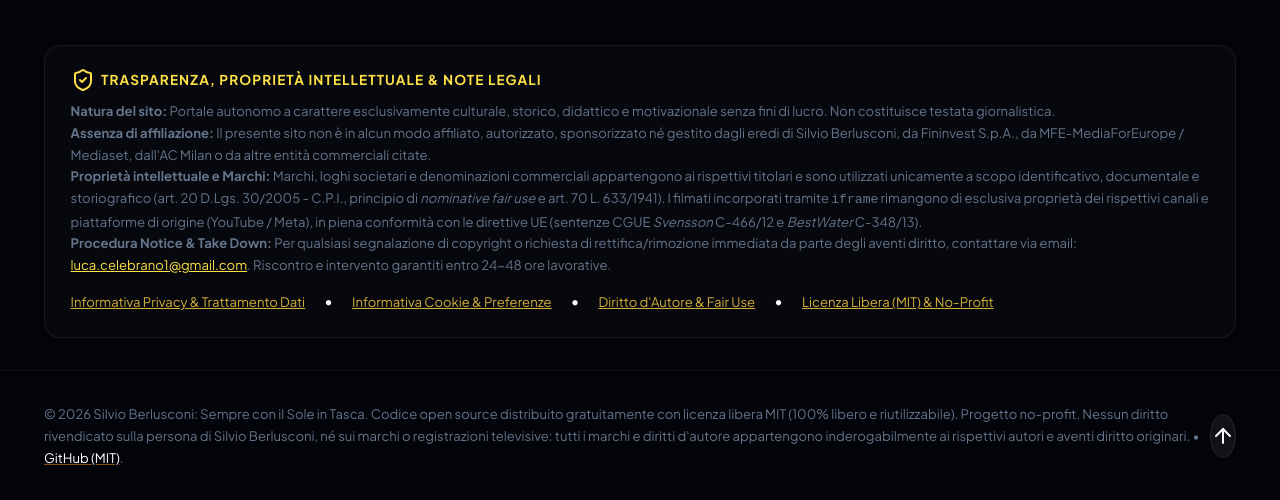
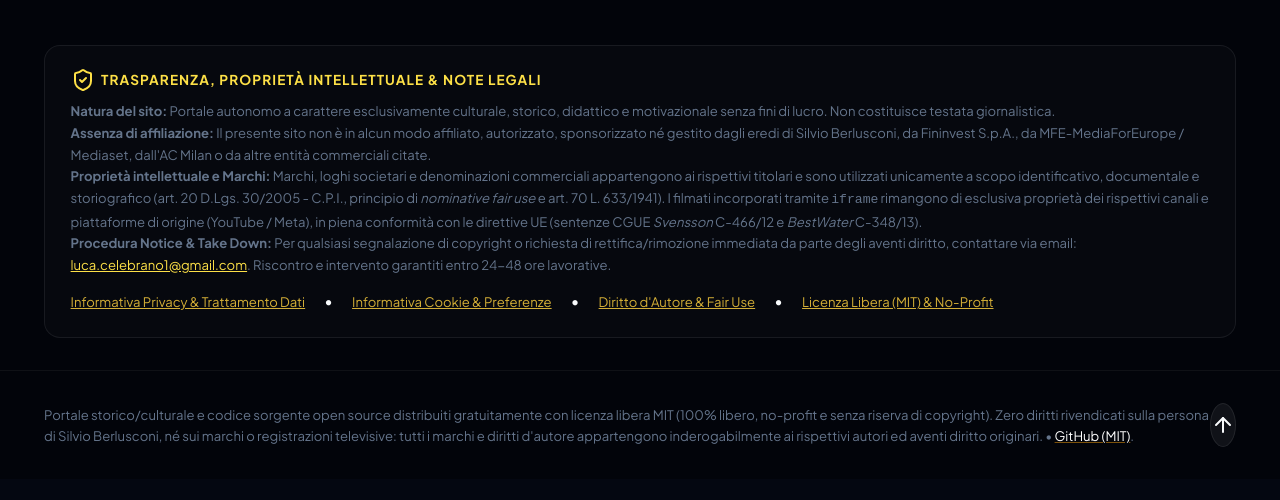
Before and after one commit to Lukecele/berlusconi-site, a plain HTML site: page index.html in a window 1280 px wide. Shown: the part 7391-7891 px from the top of the page. After the commit the page ends 7870 px from the top, so only its background shows below. Drawn offline with nearby package versions, Linux system fonts and the light colour scheme; a web font is replaced by a local one.

Commit message:
legal: remove copyright claim, explicit zero copyright reservation under free MIT

```diff
--- a/index.html
+++ b/index.html
@@ -599,7 +599,7 @@
 
     <div class="footer-bottom">
       <div class="container bottom-flex">
-        <p>© 2026 Silvio Berlusconi: Sempre con il Sole in Tasca. Codice open source distribuito gratuitamente con licenza libera MIT (100% libero e riutilizzabile). Progetto no-profit. Nessun diritto rivendicato sulla persona di Silvio Berlusconi, né sui marchi o registrazioni televisive: tutti i marchi e diritti d'autore appartengono inderogabilmente ai rispettivi autori e aventi diritto originari. • <a href="https://github.com/Lukecele/berlusconi-site" target="_blank" rel="noopener noreferrer" class="footer-credit-link">GitHub (MIT)</a>.</p>
+        <p>Portale storico/culturale e codice sorgente open source distribuiti gratuitamente con licenza libera MIT (100% libero, no-profit e senza riserva di copyright). Zero diritti rivendicati sulla persona di Silvio Berlusconi, né sui marchi o registrazioni televisive: tutti i marchi e diritti d'autore appartengono inderogabilmente ai rispettivi autori ed aventi diritto originari. • <a href="https://github.com/Lukecele/berlusconi-site" target="_blank" rel="noopener noreferrer" class="footer-credit-link">GitHub (MIT)</a>.</p>
         <button class="back-to-top" id="backToTop" aria-label="Torna in cima alla pagina">
           <i data-lucide="arrow-up"></i>
         </button>
```
